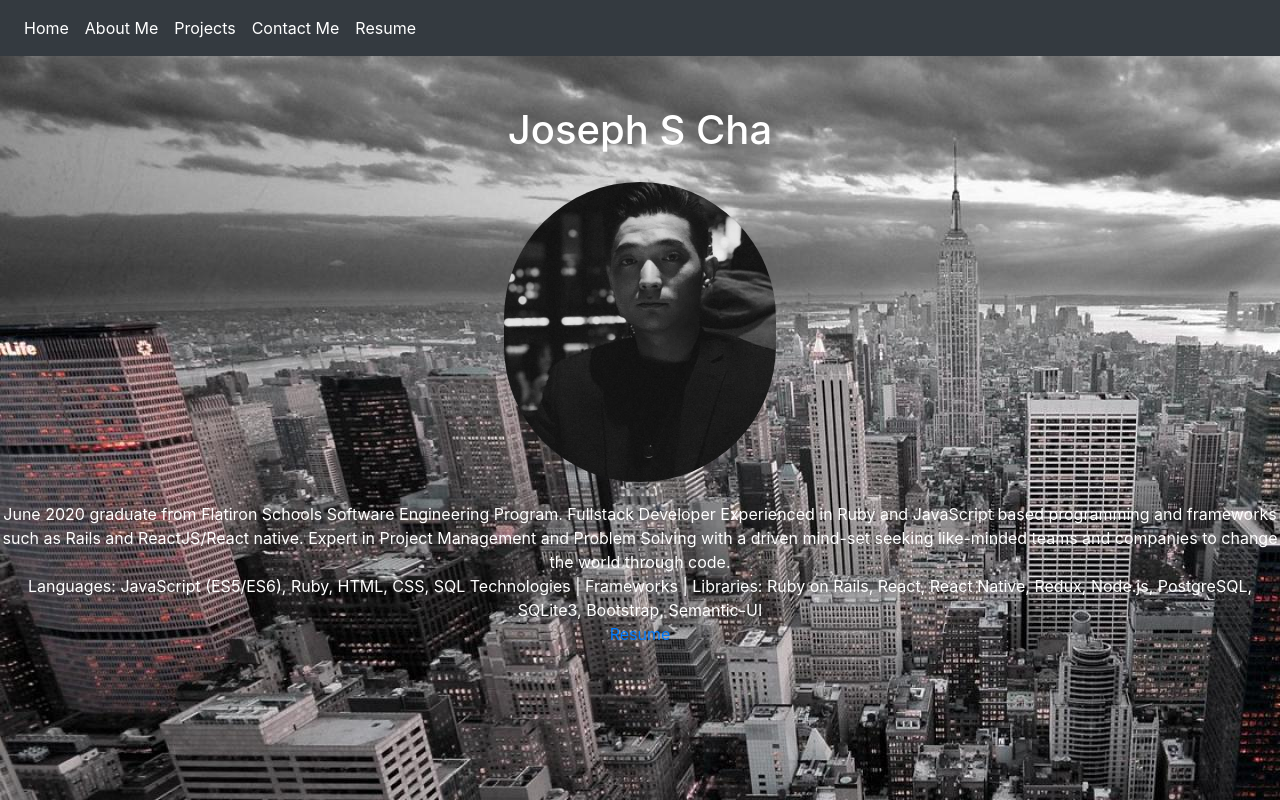
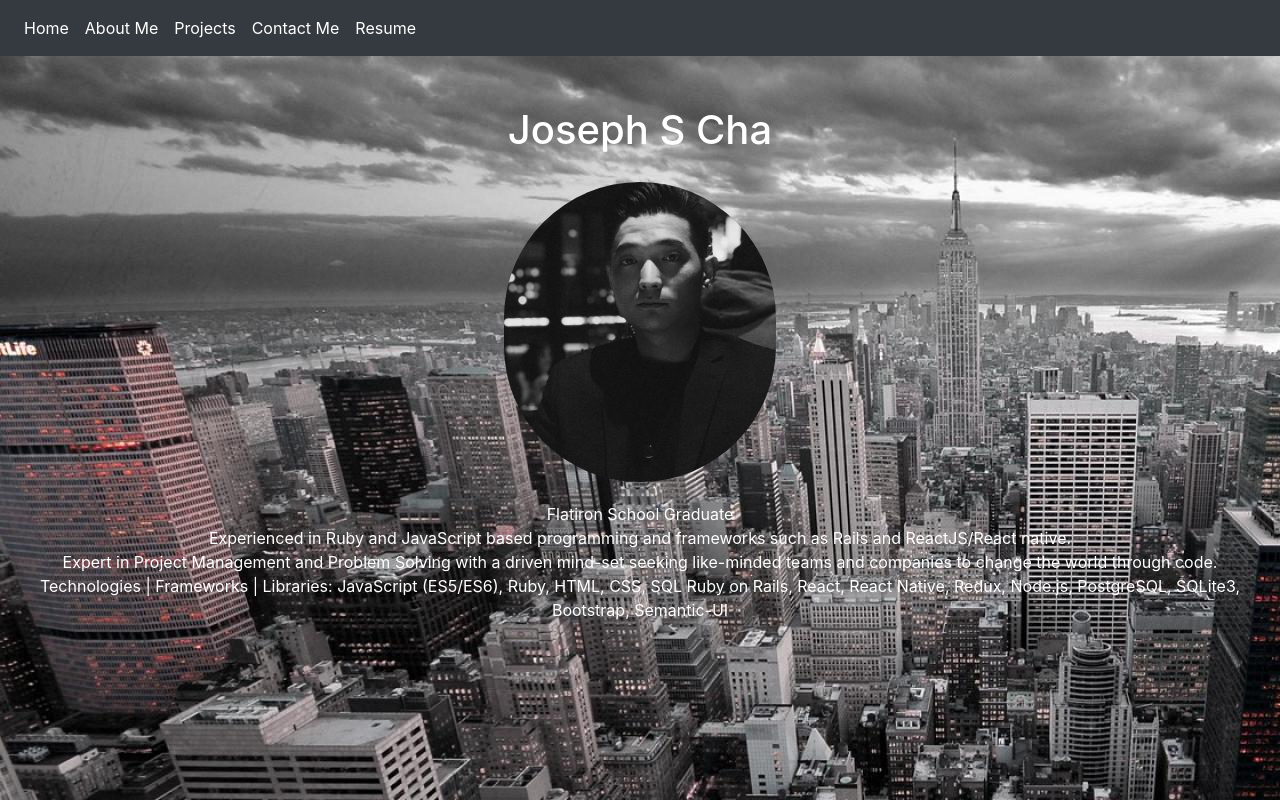
Before and after one commit to josephscha/portfolio-2020, a React (Create React App) app: page /aboutme in a window 1280 px wide. Built offline with nearby package versions, Linux system fonts and the light colour scheme.

Commit message:
about me fix

```diff
--- a/src/Components/aboutme.js
+++ b/src/Components/aboutme.js
@@ -1,5 +1,5 @@
 import React from 'react';
-import pdf from './resume.pdf'
+// import pdf from './resume.pdf'
 
 function AboutMe() {
     return (
@@ -7,15 +7,17 @@ function AboutMe() {
             <h1>Joseph S Cha</h1>
             <img className="profile-picture" src="./profilepicture.jpg" alt="default"/>
                 <div className="profile-info">
-                    June 2020 graduate from Flatiron Schools Software Engineering Program.
-                    Fullstack Developer Experienced in Ruby and JavaScript based programming and frameworks such as Rails and ReactJS/React native.
+                    Flatiron School Graduate
+                    <br></br>
+                    Experienced in Ruby and JavaScript based programming and frameworks such as Rails and ReactJS/React native.
+                    <br></br>
                     Expert in Project Management and Problem Solving with a driven mind-set seeking like-minded teams and companies to change the world through code.
                 </div>
                 <div className="portfolio-techstack">
-                    Languages: JavaScript (ES5/ES6), Ruby, HTML, CSS, SQL
-                    Technologies | Frameworks | Libraries: Ruby on Rails, React, React Native, Redux, Node.js, PostgreSQL, SQLite3, Bootstrap, Semantic-UI
+                Technologies | Frameworks | Libraries: JavaScript (ES5/ES6), Ruby, HTML, CSS, SQL
+                    Ruby on Rails, React, React Native, Redux, Node.js, PostgreSQL, SQLite3, Bootstrap, Semantic-UI
                 </div>
-                <a href={pdf}>Resume</a>
+                {/* <a href={pdf}>Resume</a> */}
         </div>
     )
 }
```
